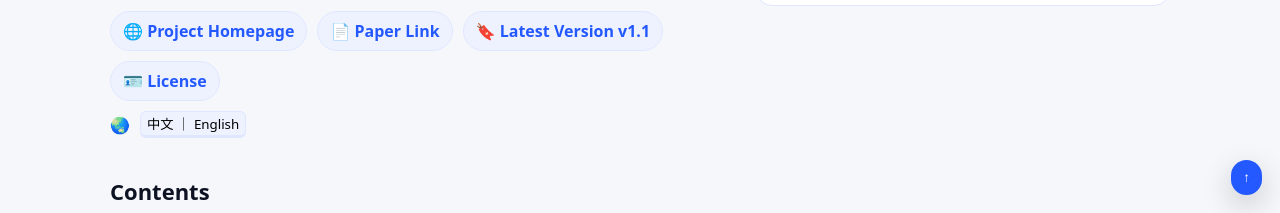
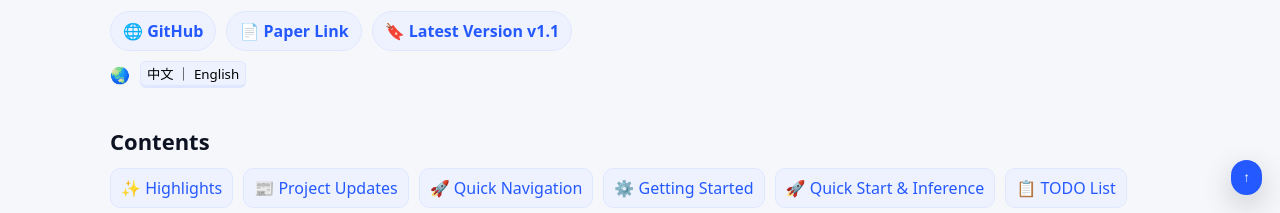
Before and after one commit to curryqka/AgentThink.github.io, a plain HTML site: page index.html in a window 1280 px wide. Shown: the part 587-800 px from the top of the page. Drawn offline with Linux system fonts and the light colour scheme.

Commit message:
Update project homepage link to GitHub

```diff
--- a/index.html
+++ b/index.html
@@ -108,10 +108,9 @@
           <p class="muted">— Xunzi. This philosophy aligns with AgentThink: by orchestrating tools & models, we achieve robust understanding and responses in complex driving scenarios.</p>
         </div>
         <div class="badges" style="margin-top:14px">
-          <a class="badge" href="#">🌐 Project Homepage</a>
+          <a class="badge" href="https://github.com/curryqka/AgentThink">🌐 GitHub</a>
           <a class="badge" href="https://arxiv.org/abs/2505.15298" target="_blank" rel="noopener">📄 Paper Link</a>
           <a class="badge" href="#updates">🔖 Latest Version v1.1</a>
-          <a class="badge" href="#license">🪪 License</a>
         </div>
         <div class="lang" style="margin-top:10px">
           <span aria-hidden>🌏</span>
```
